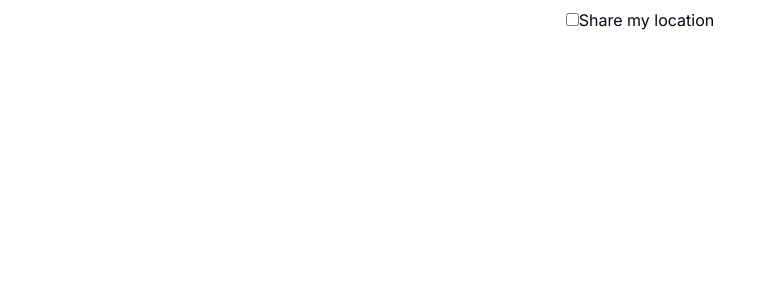
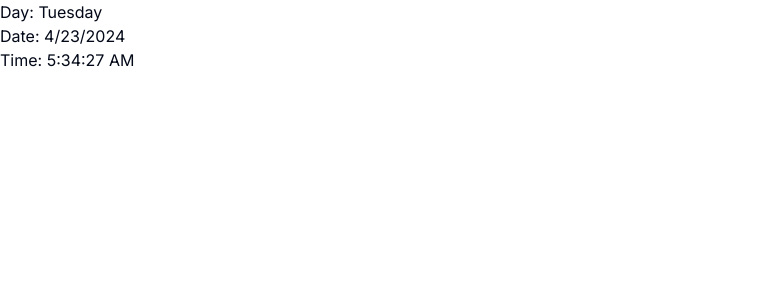
Before and after one commit to centauricoder01/nextjs-hrm, a Next.js app: page /attendence in a window 1280 px wide. Shown: the top 300 px of the page, without its empty margins (0-776 px from the left). Built offline with nearby package versions, Linux system fonts and the light colour scheme; no server answers.

Commit message:
date and camera Done

```diff
--- a/src/app/(root)/attendence/page.tsx
+++ b/src/app/(root)/attendence/page.tsx
@@ -1,48 +1,19 @@
 "use client"
-import React, { useState } from 'react';
-import axios from "axios"
+import React from 'react';
+import Location from '@/components/Location';
+import Camera from '@/components/Camera';
+import DateTime from '@/components/DateTime';
 
 
 const Attendence = () => {
 
-    const [location, setLocation] = useState("");
-    const geocoding_Api = process.env.NEXT_PUBLIC_GEOCODING_API;
-    const geocoding_Link = process.env.NEXT_PUBLIC_GEOCODING_LINK
 
-    const handleCheck = async (e: React.ChangeEvent<HTMLInputElement>) => {
-        if (e.target.checked) {
-            if (navigator.geolocation) {
-                navigator.geolocation.getCurrentPosition((position) => {
-                    const query = `${position.coords.latitude},${position.coords.longitude}`
-                    const apiUrl = `${geocoding_Link}?key=${geocoding_Api}&q=${query}`
-
-                    try {
-                        axios.get(apiUrl).then((res) => setLocation(res.data.results[0].formatted)).catch((err) => {
-                            console.log(err)
-                        })
-                    } catch (error) {
-                        console.log(error)
-                    }
-                });
-            } else {
-                console.log("Geolocation is not supported by this browser.");
-            }
-        } else {
-            setLocation("Allow to Access the Location");
-        }
-    };
     return (
-        <div className="dark flex min-h-screen flex-col items-center  justify-between p-2 bg-color">
-            <label>
-                <input type="checkbox" onChange={handleCheck} />
-                Share my location
-            </label>
-            {location && (
-                <p>
-                    Your location: {location}
-                </p>
-            )}
-        </div>
+        <>
+            {/* <Location /> */}
+            {/* <Camera /> */}
+            <DateTime />
+        </>
     )
 }
 
--- /dev/null
+++ b/src/components/Camera.tsx
@@ -0,0 +1,67 @@
+"use client"
+import axios from 'axios';
+import React, { useState } from 'react'
+import { useRef } from 'react';
+
+const Camera = () => {
+    const videoRef = useRef<HTMLVideoElement>(null);
+    const canvasRef = useRef<HTMLCanvasElement>(null);
+    const [showCameraWindow, setShowCameraWindow] = useState(true)
+
+    const startCamera = async () => {
+        setShowCameraWindow(true)
+        if (navigator.mediaDevices && navigator.mediaDevices.getUserMedia) {
+            const stream = await navigator.mediaDevices.getUserMedia({ video: true });
+            if (videoRef.current) {
+                videoRef.current.srcObject = stream;
+            }
+        }
+    };
+
+    const captureImage = async () => {
+        if (videoRef.current && canvasRef.current) {
+            const context = canvasRef.current.getContext('2d');
+            if (context) {
+                context.drawImage(videoRef.current, 0, 0, 640, 480);
+            }
+            if (videoRef.current.srcObject) {
+                const stream = videoRef.current.srcObject as MediaStream;
+                const tracks = stream.getTracks();
+                tracks.forEach(track => track.stop());
+                setShowCameraWindow(false)
+            }
+
+            // Convert the canvas image to data URL
+            const imageDataUrl = canvasRef.current.toDataURL('image/png');
+
+            // Convert data URL to blob
+            const response = await fetch(imageDataUrl);
+            const blob = await response.blob();
+
+            // Create a FormData object
+            const formData = new FormData();
+            formData.append('image', blob, 'image.png');
+
+            // Send the image to the backend
+            // axios.post('/api/upload', formData, {
+            //     headers: {
+            //         'Content-Type': 'multipart/form-data',
+            //     },
+            // });
+
+        }
+    };
+    return (
+        <div>
+            {
+                showCameraWindow ? <video ref={videoRef} autoPlay={true} width="640" height="480" /> : null
+            }
+
+            <button onClick={startCamera}>Start Camera</button>
+            <button onClick={captureImage}>Capture Image</button>
+            <canvas ref={canvasRef} width="640" height="480" />
+        </div>
+    )
+}
+
+export default Camera
--- /dev/null
+++ b/src/components/DateTime.tsx
@@ -0,0 +1,32 @@
+import { useEffect, useState } from 'react';
+
+const DateTime = () => {
+    const [currentDate, setCurrentDate] = useState<Date | null>(null);
+
+    useEffect(() => {
+        const timer = setInterval(() => {
+            setCurrentDate(new Date());
+        }, 1000);
+        return () => {
+            clearInterval(timer);
+        };
+    }, []);
+
+    if (!currentDate) {
+        return null;
+    }
+
+    const day = currentDate.toLocaleString('default', { weekday: 'long' });
+    const date = currentDate.toLocaleDateString();
+    const time = currentDate.toLocaleTimeString();
+
+    return (
+        <div>
+            <p>Day: {day}</p>
+            <p>Date: {date}</p>
+            <p>Time: {time}</p>
+        </div>
+    );
+};
+
+export default DateTime;
--- /dev/null
+++ b/src/components/Location.tsx
@@ -0,0 +1,49 @@
+"use client"
+import React, { useState } from 'react';
+import axios from "axios"
+
+
+const Location = () => {
+
+    const [location, setLocation] = useState("");
+    const geocoding_Api = process.env.NEXT_PUBLIC_GEOCODING_API;
+    const geocoding_Link = process.env.NEXT_PUBLIC_GEOCODING_LINK
+
+    const handleCheck = async (e: React.ChangeEvent<HTMLInputElement>) => {
+        if (e.target.checked) {
+            if (navigator.geolocation) {
+                navigator.geolocation.getCurrentPosition((position) => {
+                    const query = `${position.coords.latitude},${position.coords.longitude}`
+                    const apiUrl = `${geocoding_Link}?key=${geocoding_Api}&q=${query}`
+
+                    try {
+                        axios.get(apiUrl).then((res) => setLocation(res.data.results[0].formatted)).catch((err) => {
+                            console.log(err)
+                        })
+                    } catch (error) {
+                        console.log(error)
+                    }
+                });
+            } else {
+                console.log("Geolocation is not supported by this browser.");
+            }
+        } else {
+            setLocation("Allow to Access the Location");
+        }
+    };
+    return (
+        <div className="dark flex min-h-screen flex-col items-center  justify-between p-2 bg-color">
+            <label>
+                <input type="checkbox" onChange={handleCheck} />
+                Share my location
+            </label>
+            {location && (
+                <p>
+                    Your location: {location}
+                </p>
+            )}
+        </div>
+    )
+}
+
+export default Location
```
